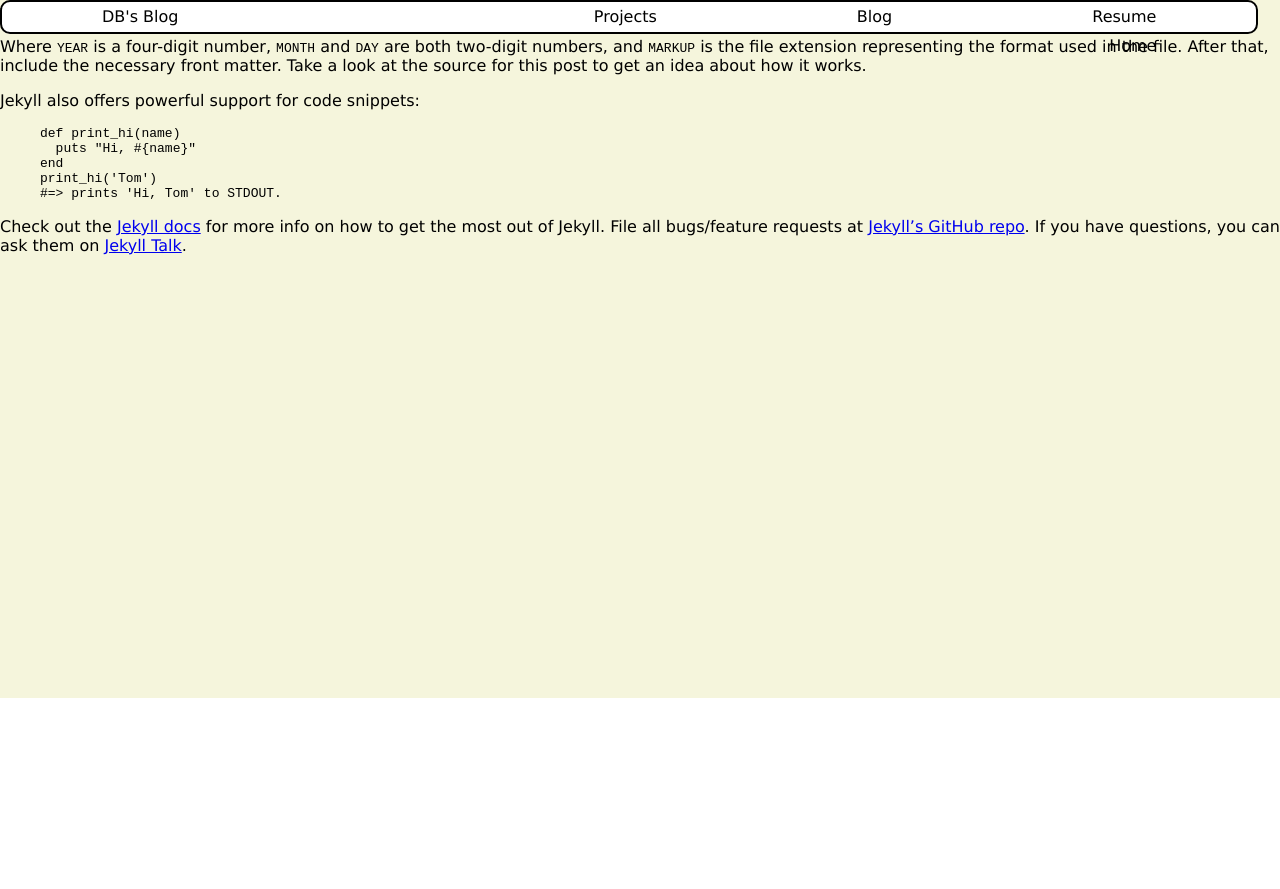
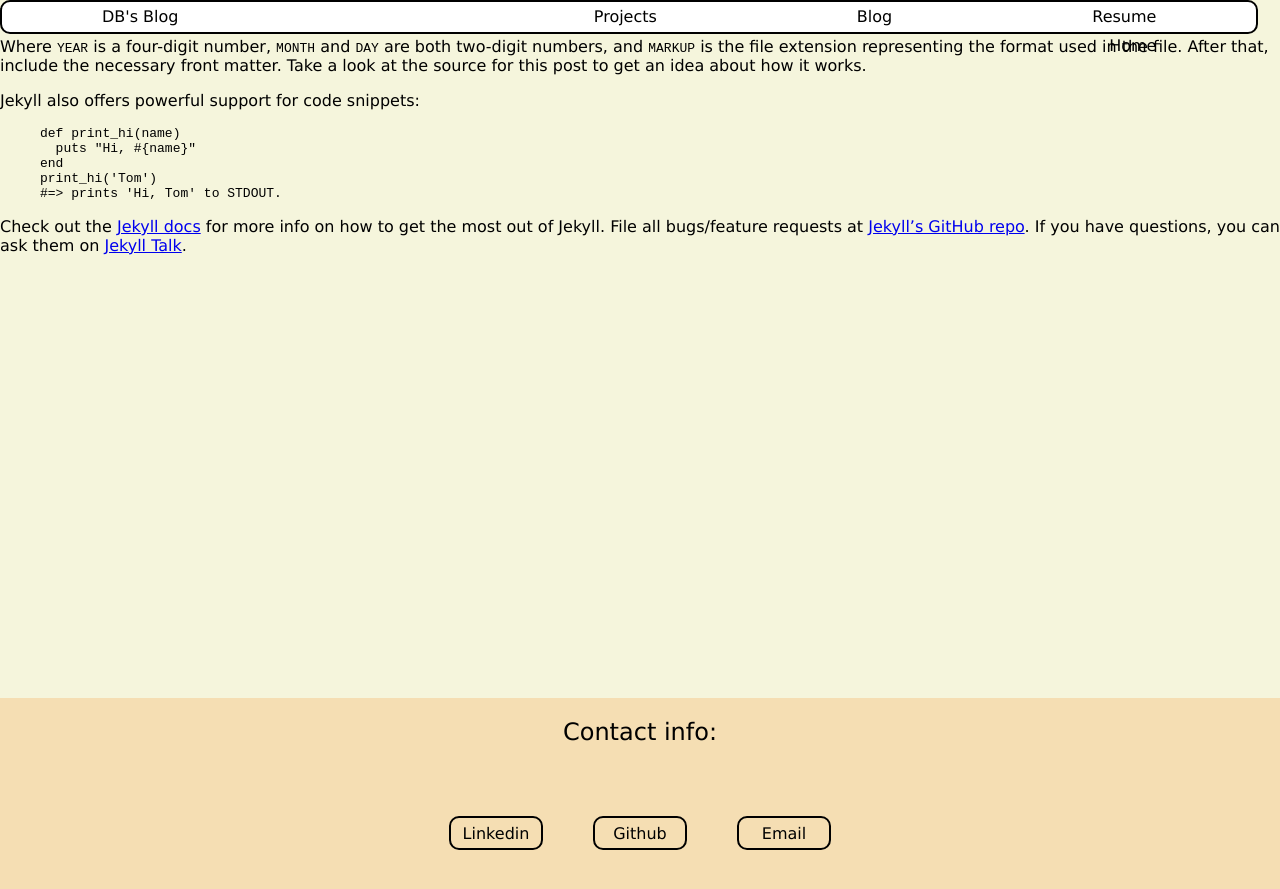
Before and after one commit to Dinhbaon/Dinhbaon.github.io, a Jekyll site: the page built from _posts/2022-06-25-welcome-to-jekyll.markdown, in a window 1280 px wide and 900 px high, scrolled down 202 px. Shown: the top 889 px of the window. Built offline with Jekyll 4.4.1, drawn with Linux system fonts in a browser that asks for light colours; before the commit the page ends 900 px from its top, so only the background shows below that.

Commit message:
added footer include

```diff
--- /dev/null
+++ b/_includes/footer.html
@@ -0,0 +1,9 @@
+<div class="contact">
+    <h2 >Contact info:</h2>
+    <div class="link-space">
+        <div class="links"><a class="contact-link" href="https://www.linkedin.com/in/nguyendinhbao/" target="_blank">Linkedin</a></div>
+        <div class="links"><a class="contact-link" href="https://github.com/Dinhbaon" target="_blank">Github</a></div>
+        <div class="links"><a class="contact-link" href="mailto: d26nguye@uwaterloo.ca" target="_blank">Email</a></div>
+    </div>
+
+</div>
--- a/_layouts/default.html
+++ b/_layouts/default.html
@@ -32,3 +32,6 @@
     </div>
 
 </div>
+</body>
+{% include footer.html %}
+</html>
--- a/_layouts/post.html
+++ b/_layouts/post.html
@@ -22,3 +22,7 @@
         </ul>
     <h1>{{page.title}}</h1>
     <div>{{content}}</div>
+    </div>
+</body>
+{% include footer.html %}
+</html>
```
